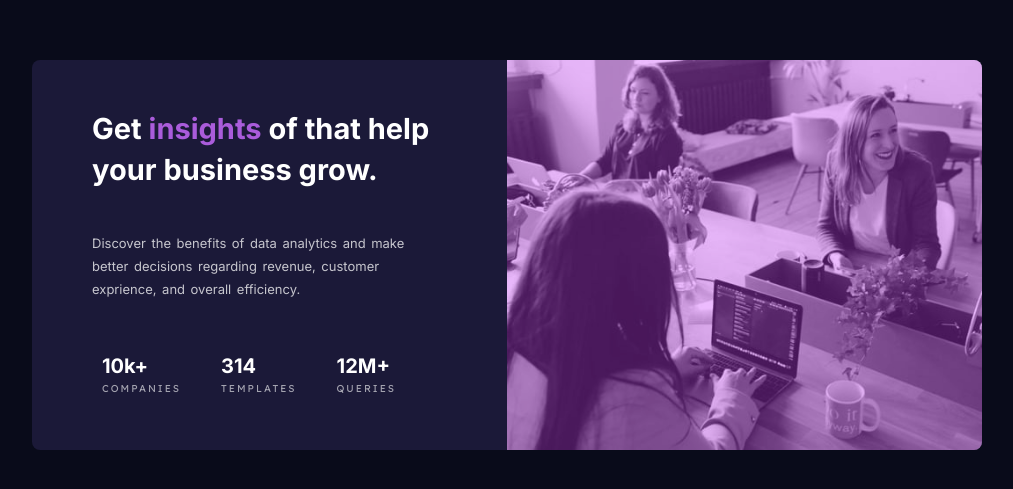
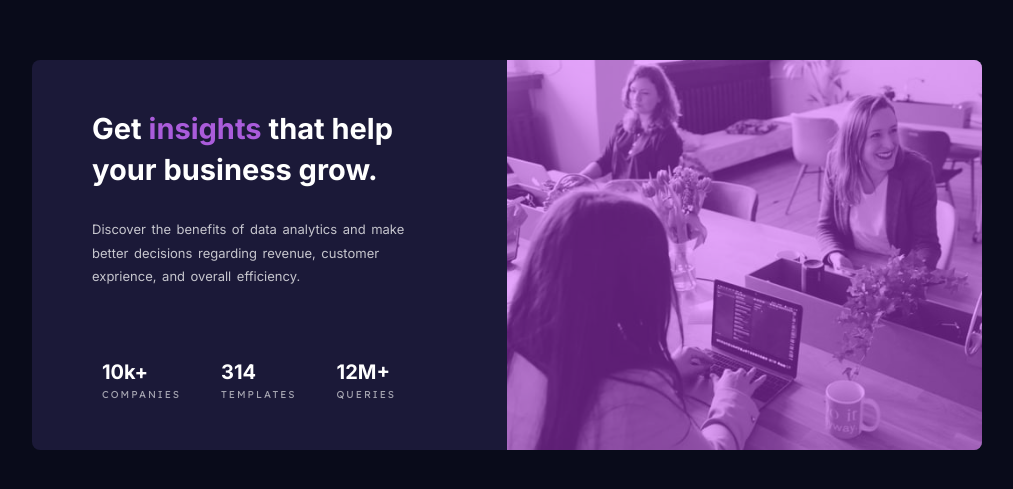
Before and after one commit to yishak621/Stats-preview-card-component-solution, a plain HTML site: page index.html in a window 1280 px wide. Shown: the part 175-664 px from the top of the page, without its empty margins (133-1146 px from the left). Drawn offline with nearby package versions, Linux system fonts and the light colour scheme.

Commit message:
first update

```diff
--- a/index.html
+++ b/index.html
@@ -51,7 +51,7 @@
             />
           </picture>
           <div class="text-content">
-            <h1>Get <span> insights</span> of that help your business grow.</h1>
+            <h1>Get <span> insights</span> that help your business grow.</h1>
             <p>
               Discover the benefits of data analytics and make better decisions
               regarding revenue, customer exprience, and overall efficiency.
--- a/styles/style.scss
+++ b/styles/style.scss
@@ -86,9 +86,9 @@ p {
 /*container*/
 .container {
   display: grid;
-  grid-template-columns: 80vw;
+  grid-template-columns: 90vw;
   grid-template-rows: 35% 65%;
-  margin: 0 10vw;
+  margin: 0 5vw;
 
   background-color: $color-dark-desaturated-blue;
   border-radius: 8px;
@@ -107,8 +107,8 @@ p {
     position: absolute;
     top: 0;
     left: 0;
-    opacity: 0.35;
-    filter: brightness(40%);
+    opacity: 0.45;
+    filter: brightness(80%);
     filter: contrast(180%);
   }
   .banner {
@@ -177,7 +177,7 @@ p {
       }
       p {
         font-size: 1.3rem;
-
+        margin-bottom: 5rem;
         line-height: 1.8;
         max-width: 40ch;
       }
```
Also changed, not shown: styles/style.css, 1 other file.
